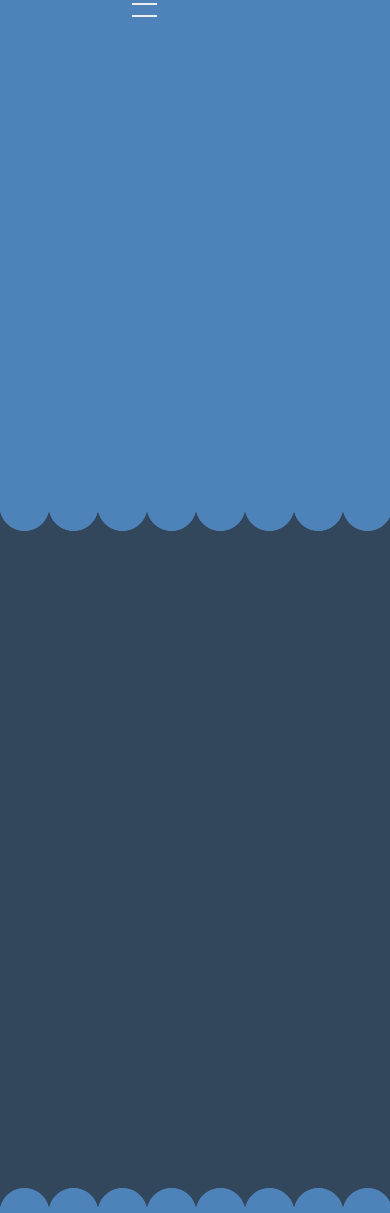
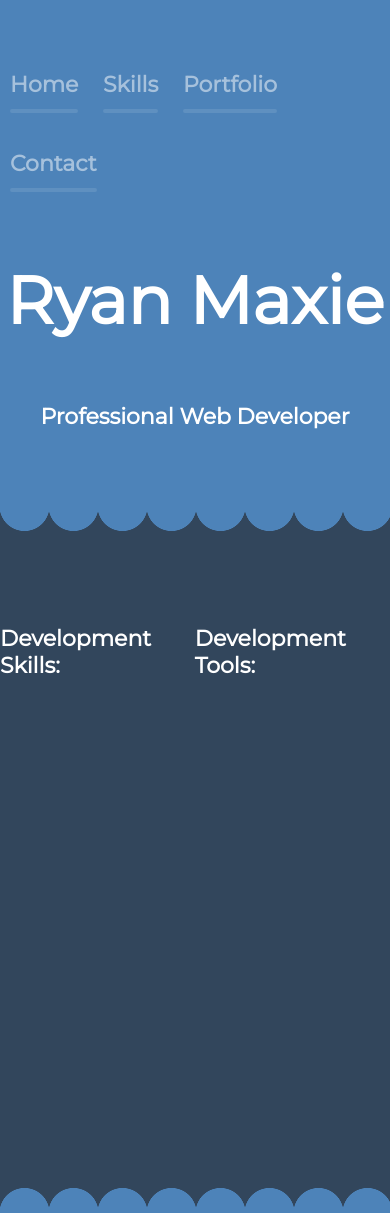
Before and after one commit to RyanMaxiemus/RyanMaxiemus.github.io, a PHP site: page / in a window 390 px wide. Run offline with PHP 8.4, Linux system fonts and the light colour scheme.

Commit message:
Added content & styling

```diff
--- a/index.html
+++ b/index.html
@@ -25,27 +25,42 @@
             <div class="top-container">
                 <header>
                     <div class="nav">
-                        <input type="checkbox" id="nav-check" />
-                        <div class="nav-btn">
-                            <label for="nav-check">
-                                <span></span>
-                                <span></span>
-                                <span></span>
-                            </label>
-                        </div>
-
                         <div class="nav-links">
-                            <a href="#skills">Skills<hr class="link-line"></a>
-                            <a href="#portfolio">Portfolio<hr class="link-line"></a>
-                            <a href="#contact">Contact<hr class="link-line"></a>
+                            <a href="#home"
+                                >Home
+                                <hr class="link-line"
+                            /></a>
+                            <a href="#skills"
+                                >Skills
+                                <hr class="link-line"
+                            /></a>
+                            <a href="#portfolio"
+                                >Portfolio
+                                <hr class="link-line"
+                            /></a>
+                            <a href="#contact"
+                                >Contact
+                                <hr class="link-line"
+                            /></a>
                         </div>
                     </div>
                 </header>
+                <div>
+                    <h1>Ryan Maxie</h1>
+                </div>
+                <div>
+                    <h2>Professional Web Developer</h2>
+                </div>
             </div>
             <!-- begin Separator -->
             <div class="scallop-down"></div>
             <!-- end Separator -->
-            <div class="bottom-container"></div>
+            <div class="bottom-container">
+                <div id="skills">
+                    <h2>Development Skills:</h2>
+                </div>
+                <div id="tools"><h2>Development Tools:</h2></div>
+            </div>
         </div>
         <div class="scallop-up"></div>
 
--- a/resources/css/main.css
+++ b/resources/css/main.css
@@ -1,21 +1,19 @@
+@import url('https://fonts.googleapis.com/css?family=Montserrat&display=swap');
+
+/* Variables */
+:root {
+    --bgLightBlue: #4d83b9;
+    --bgDarkBlue: #32465c;
+}
+
 body {
     margin: 0px;
+    color: white;
+    font-family: 'Montserrat', sans-serif;
 }
 
 /* Navigation Bar */
-.nav {
-    top: -250px;
-    height: 50px;
-    width: 100%;
-    position: relative;
-}
-
-.nav > .nav-btn {
-    display: none;
-}
-
 .nav > .nav-links {
-    display: inline;
     font-size: 18px;
 }
 
@@ -25,6 +23,7 @@ body {
     text-decoration: none;
     color: rgba(255, 255, 255, 0.5);
     font-size: 22px;
+    font-weight: bold;
 
     /* Transition out of transperency */
     -webkit-transition: color 1s ease-out;
@@ -36,10 +35,6 @@ body {
 /* When navigation link is hovered over change transperency of link */
 .nav > .nav-links > a:hover {
     color: rgba(255, 255, 255, 1);
-}
-
-.nav > #nav-check {
-    display: none;
 }
 
 hr {
@@ -58,77 +53,22 @@ a:hover hr {
     border-color: rgba(255, 255, 255, 1);
 }
 
-@media (max-width: 600px) {
-    .nav > .nav-btn {
-        display: inline-block;
-        position: absolute;
-        right: 0px;
-        top: 0px;
-    }
-
-    .nav > .nav-btn > label {
-        display: inline-block;
-        width: 50px;
-        height: 50px;
-        padding: 13px;
-    }
-
-    .nav > .nav-btn > label:hover,
-    .nav #nav-check:checked ~ .nav-btn > label {
-        background-color: rgba(0, 0, 0, 0.3);
-    }
-
-    .nav > .nav-btn > label > span {
-        display: block;
-        width: 25px;
-        height: 10px;
-        border-top: 2px solid #eee;
-    }
-
-    .nav > .nav-links {
-        position: absolute;
-        display: block;
-        width: 100%;
-        background-color: #333;
-        height: 0px;
-        transition: all 0.3s ease-in;
-        overflow-y: hidden;
-        top: 50px;
-        left: 0px;
-    }
-
-    .nav > .nav-links > a {
-        display: block;
-        width: 100%;
-    }
-
-    .nav > #nav-check:not(:checked) ~ .nav-links {
-        height: 0px;
-    }
-
-    .nav > #nav-check:checked ~ .nav-links {
-        height: calc(100vh - 50px);
-        overflow-y: auto;
-    }
-} /* End of Navigation Bar */
-
-.top-container,
-.bottom-container {
+/* Page containers' styles */
+.top-container {
     display: flex;
+    flex-direction: column;
+    justify-content: center;
+    min-height: 60vh;
     width: 100%;
-    justify-content: center;
     align-items: center;
-    color: rgba(#2980b9, 0.5);
-}
-
-.top-container {
-    min-height: 60vh;
-    background: #4d83b9;
+    background: var(--bgLightBlue);
 }
 
 .bottom-container {
+    display: flex;
+    justify-content: space-around;
     min-height: 60vh;
-    background: #32465c;
+    background: var(--bgDarkBlue);
 }
 
 /* Dividers */
@@ -164,4 +104,18 @@ a:hover hr {
         to(#32465c)
     );
     -webkit-background-size: 49px 100%;
-} /* End of Dividers */
+}
+
+h1 {
+    font-size: 66px;
+}
+h2 {
+    font-size: 22px;
+    font-weight: bold;
+}
+
+#skills,
+#tools {
+    display: flex;
+    flex-direction: column;
+}
```
